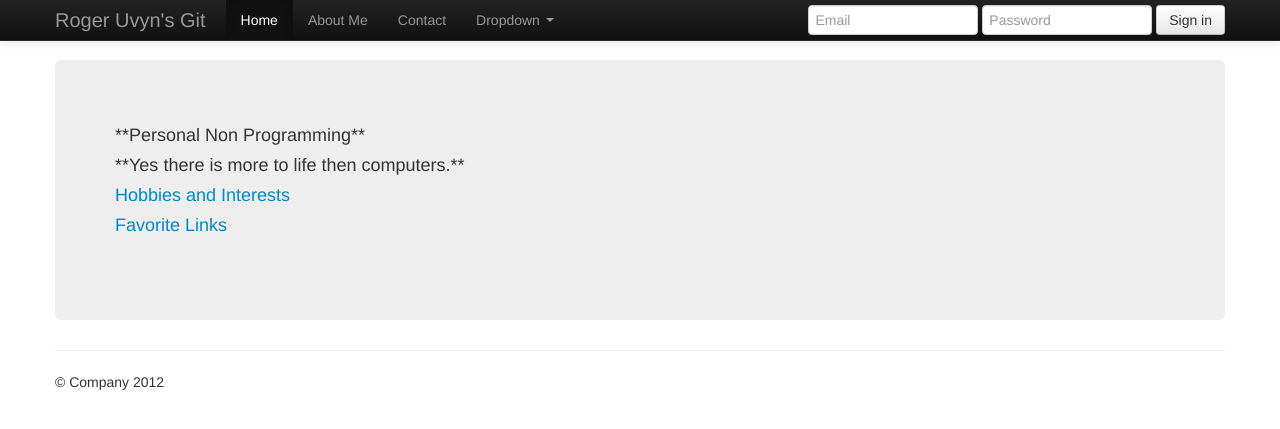
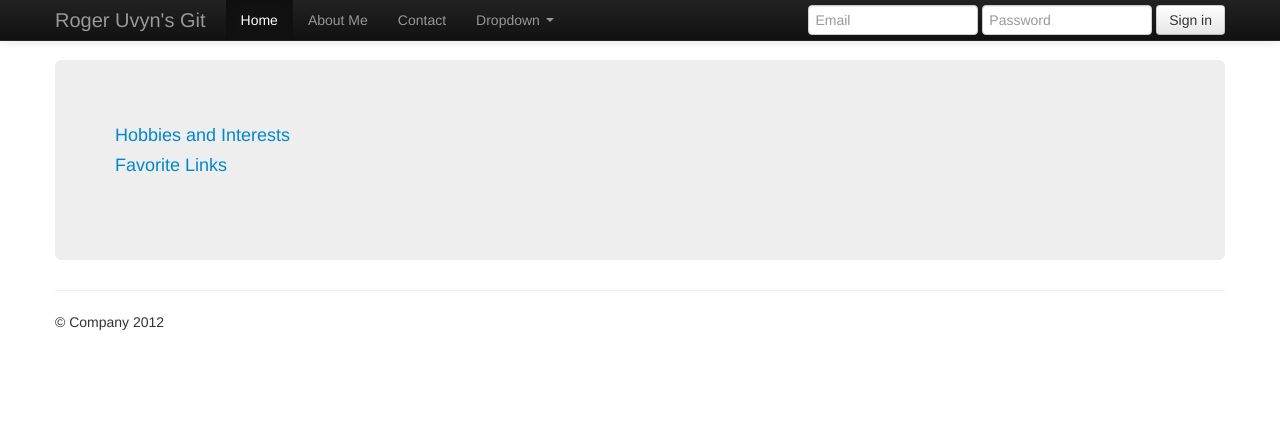
Before and after one commit to RogerUvyn/rogeruvyn.github.com, a Jekyll site: the page built from personal/interests.markdown, in a window 1280 px wide. Shown: the top 429 px of the page. Built offline with Jekyll 4.4.1, drawn with Linux system fonts in a browser that asks for light colours; Markdown is read by kramdown in place of the engine named in the settings.

Commit message:
Rel 1.50
Rel 1.50 Release where everything seems to be working up to this point.
Now it's time to see if we can break it. LOL

```diff
--- a/personal/interests.markdown
+++ b/personal/interests.markdown
@@ -3,9 +3,6 @@ layout: default
 ---
 
 <div class="hero-unit">
-  **Personal Non Programming**
-  <br>
-    **Yes there is more to life then computers.**
   <ul class="nav" tabindex="-2">
       <li class="dropdown">
       <a href="#" class="dropdown-toggle" data-toggle="dropdown">Hobbies and Interests</a>
```
